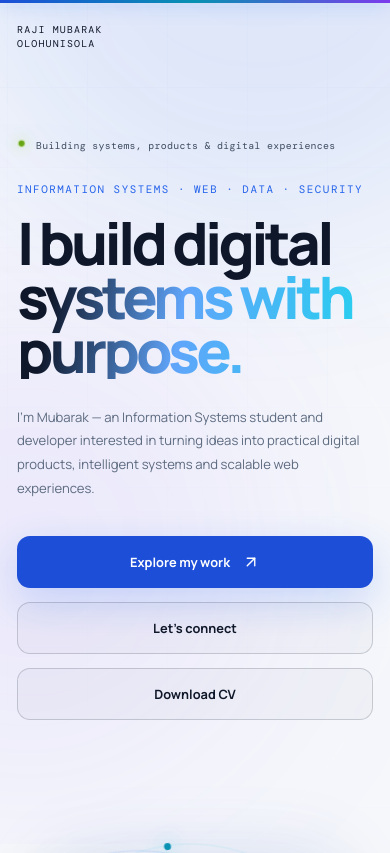
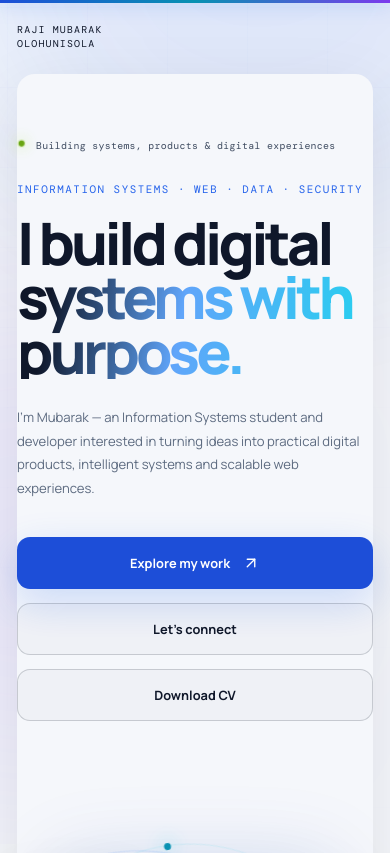
Before and after one commit to Mubbyraj/mubarak-portfolio, a React (Vite) app: page / in a window 390 px wide. Shown: the top 853 px of the page. Built offline with nearby package versions, Linux system fonts and the light colour scheme.

Commit message:
Add stacked scroll panel transitions

```diff
--- a/src/App.css
+++ b/src/App.css
@@ -1863,6 +1863,85 @@ button {
 }
 
 /* =========================================================
+   STACKED SCROLL PANELS
+   Each major section gently scales back as it leaves the viewport.
+   The next section sits above it, creating a layered page transition.
+========================================================= */
+
+@supports (animation-timeline: view()) {
+  main > .hero,
+  main > .intro-strip,
+  main > .section,
+  main > .contact-section {
+    position: relative;
+    isolation: isolate;
+    background-color: var(--bg);
+    border-radius: clamp(18px, 2vw, 28px);
+    box-shadow: 0 24px 70px var(--shadow);
+    transform-origin: center top;
+    animation: stack-panel-exit linear both;
+    animation-timeline: view();
+    animation-range: exit 0% exit 100%;
+  }
+
+  main > .hero { z-index: 1; }
+  main > .intro-strip { z-index: 2; }
+  main > .work-section { z-index: 3; }
+  main > .academic-section { z-index: 4; }
+  main > .about-section { z-index: 5; }
+  main > .skills-section { z-index: 6; }
+  main > .focus-section { z-index: 7; }
+  main > .languages-section { z-index: 8; }
+  main > .certifications-section { z-index: 9; }
+  main > .contact-section { z-index: 10; }
+
+  @keyframes stack-panel-exit {
+    from {
+      transform: scale(1);
+      opacity: 1;
+    }
+
+    to {
+      transform: scale(0.94);
+      opacity: 0.72;
+    }
+  }
+}
+
+@media (max-width: 800px) {
+  @supports (animation-timeline: view()) {
+    main > .hero,
+    main > .intro-strip,
+    main > .section,
+    main > .contact-section {
+      border-radius: 18px;
+      animation-name: stack-panel-exit-mobile;
+    }
+
+    @keyframes stack-panel-exit-mobile {
+      from {
+        transform: scale(1);
+        opacity: 1;
+      }
+
+      to {
+        transform: scale(0.98);
+        opacity: 0.9;
+      }
+    }
+  }
+}
+
+@media (prefers-reduced-motion: reduce) {
+  main > .hero,
+  main > .intro-strip,
+  main > .section,
+  main > .contact-section {
+    animation: none !important;
+  }
+}
+
+/* =========================================================
    REDUCED MOTION
 ========================================================= */
 
```
